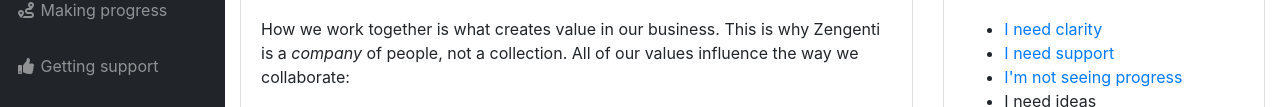
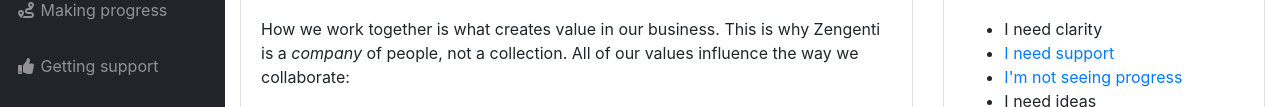
Before and after one commit to MrJonLewis/mrjonlewis.github.io, a website with bundled scripts: page index.html in a window 1280 px wide. Shown: the part 354-461 px from the top of the page. Built offline with nearby package versions, Linux system fonts and the light colour scheme.

Commit message:
Update index.html

```diff
--- a/index.html
+++ b/index.html
@@ -214,7 +214,7 @@
                   The Guide</div>
                 <div class="card-body">
                   <ul>
-                    <li><a href="pages/clarity.html">I need clarity</a></li>
+                    <li>I need clarity</li>
                     <li><a href="pages/getting-support.html">I need support</a></li>
                     <li><a href="pages/making-progress.html">I'm not seeing progress</a></li>
                     <li>I need ideas</li>
```
